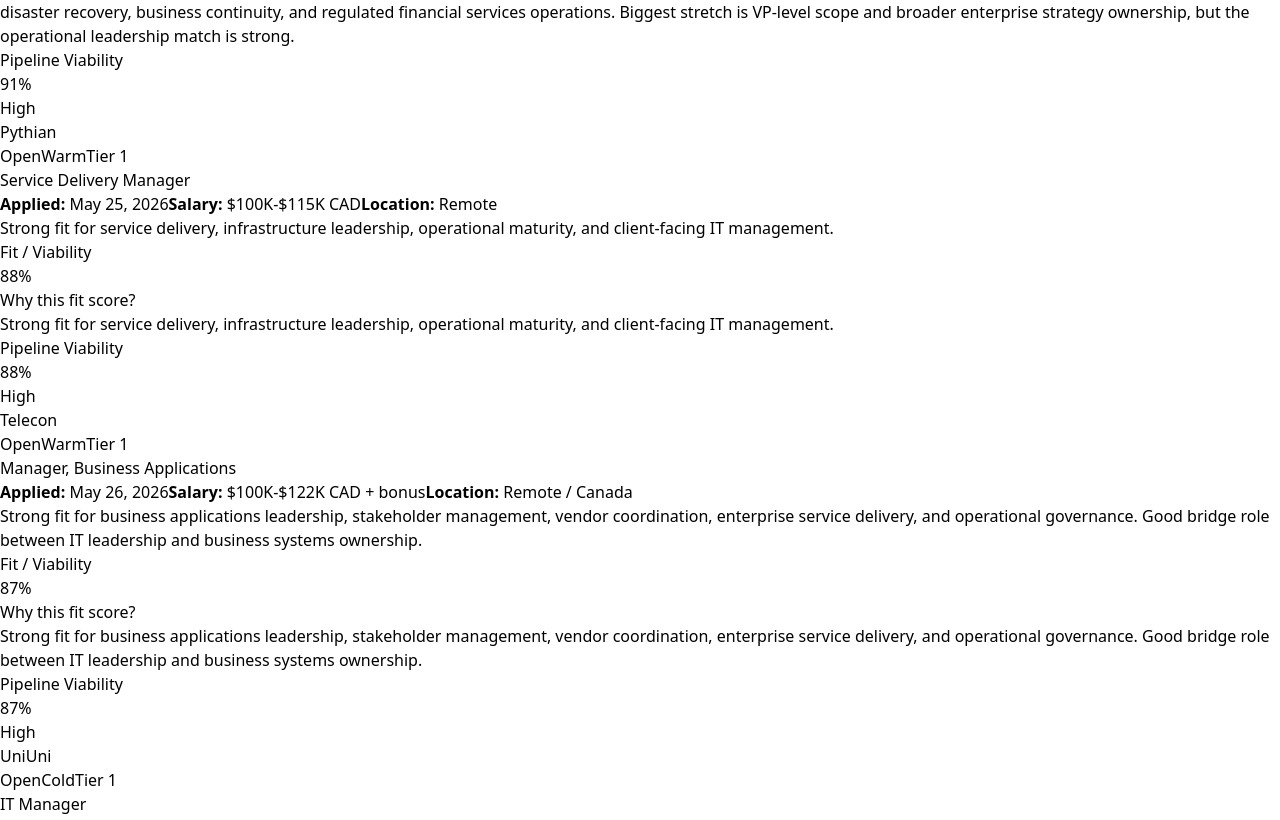
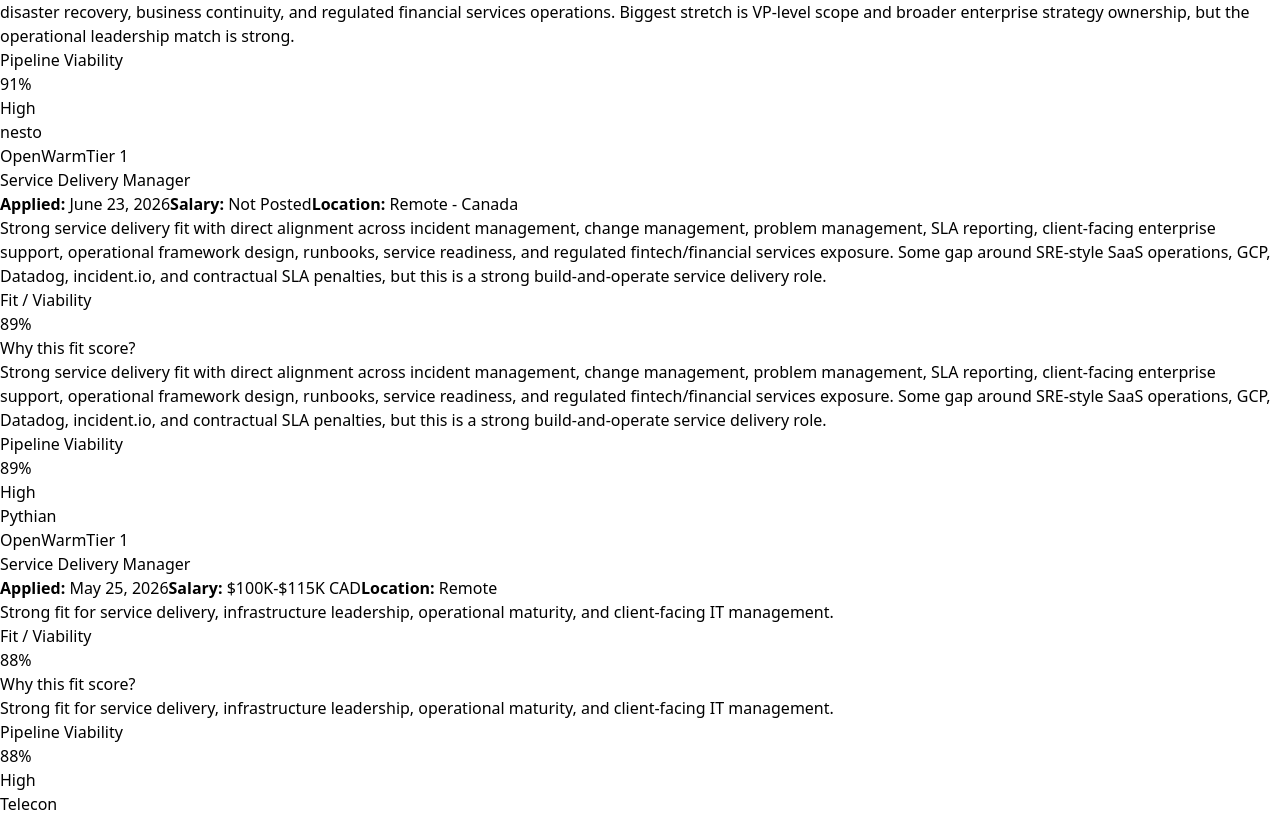
Before and after one commit to Pacolou/Jobsearch, a React (Vite) app: page / in a window 1280 px wide. Shown: the part 1968-2788 px from the top of the page. Built offline with nearby package versions, Linux system fonts and the light colour scheme.

Commit message:
Update dashboard

```diff
--- a/src/App.tsx
+++ b/src/App.tsx
@@ -288,6 +288,30 @@
       "Strong healthcare stakeholder-management overlap and enterprise operational leadership background, but significant gaps around AI data pipelines, medical data operations, and startup-style healthcare AI delivery experience.",
   },
   {
+    company: "Airbnb",
+    title: "Program Manager, Community Support",
+    applied: "June 23, 2026",
+    status: "Open",
+    salary: "$128K-$160K CAD + bonus/equity",
+    fit: 78,
+    location: "Remote - Canada (BC eligible)",
+    priority: "Tier 2",
+    notes:
+      "Good program management and cross-functional stakeholder fit. Strong overlap around complex project delivery, executive-ready communication, ambiguity, operational alignment, and large-scale support environments. Weaker fit than core IT operations roles because Airbnb is looking for deep customer service/contact center operations and community support program experience rather than enterprise IT service delivery leadership.",
+  },
+  {
+    company: "nesto",
+    title: "Service Delivery Manager",
+    applied: "June 23, 2026",
+    status: "Open",
+    salary: "Not Posted",
+    fit: 89,
+    location: "Remote - Canada",
+    priority: "Tier 1",
+    notes:
+      "Strong service delivery fit with direct alignment across incident management, change management, problem management, SLA reporting, client-facing enterprise support, operational framework design, runbooks, service readiness, and regulated fintech/financial services exposure. Some gap around SRE-style SaaS operations, GCP, Datadog, incident.io, and contractual SLA penalties, but this is a strong build-and-operate service delivery role.",
+  },
+  {
     company: "NeuraFlash (Accenture)",
     title: "Salesforce Consultant, Change Management",
     applied: "June 22, 2026",
@@ -503,6 +527,18 @@
 
 
 
+  {
+    title: "Prepare nesto service delivery examples around incident, change, SLA reporting, and enterprise client communication",
+    type: "Interview",
+    urgency: "High",
+    done: false,
+  },
+  {
+    title: "Prepare Airbnb program management examples focused on executive communication, ambiguity, and cross-functional delivery",
+    type: "Interview",
+    urgency: "Medium",
+    done: false,
+  },
   {
     title: "Build 5 cybersecurity leadership STAR stories",
     type: "Interview",
@@ -1290,7 +1326,7 @@
                     <p className="text-sm text-slate-600">
                       L42 Solutions - Beem Credit Union - Innovation FCU - Decisive Dividend - AspiringIT -
                       Fujitsu - UniUni - Leo Berwick - TransLink ITSM/ITAM -
-                      Pythian - AGFA HealthCare - Telecon
+                      Pythian - AGFA HealthCare - nesto - Telecon
                     </p>
                   </div>
 
@@ -1298,7 +1334,7 @@
                     <p className="font-bold">Tier 2</p>
                     <p className="text-sm text-slate-600">
                       Senior Manager, Corporate Technology - TransLink Cloud Ops -
-                      BET99 - KF Aerospace - Crossing Hurdles
+                      BET99 - KF Aerospace - Airbnb - Crossing Hurdles
                     </p>
                   </div>
 
```
